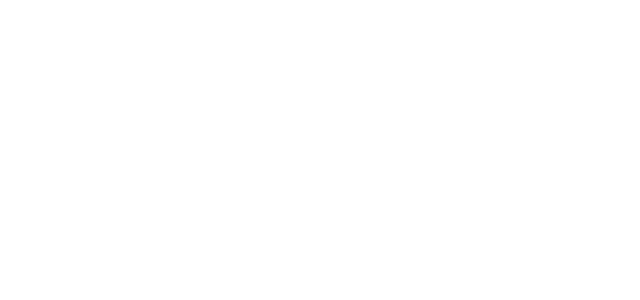
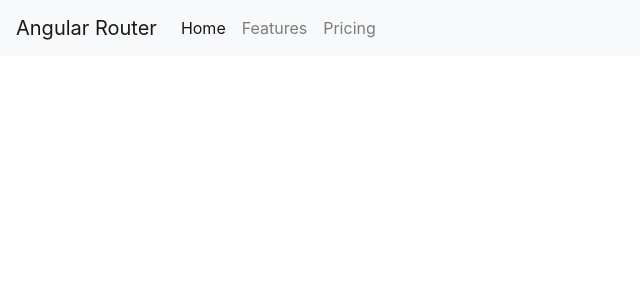
Before and after one commit to SarvM/angular-samples, an Angular app: page / in a window 1280 px wide. Shown: the top 300 px of the page, without its empty margins (0-640 px from the left). Built offline with nearby package versions, Linux system fonts and the light colour scheme.

Commit message:
3 files modified, 6 added

```diff
--- a/src/app/app.component.html
+++ b/src/app/app.component.html
@@ -1,3 +1,4 @@
 <!-- <app-play-pipe></app-play-pipe> -->
 <!-- <app-play-custom-pipe></app-play-custom-pipe> -->
 <!-- <app-pipe-impure></app-pipe-impure> -->
+<app-play-route></app-play-route>
--- a/src/app/app.module.ts
+++ b/src/app/app.module.ts
@@ -9,10 +9,11 @@
 import { ReversePipe } from './play-custom-pipe/reverse.pipe';
 import { PipeImpureComponent } from './pipe-impure/pipe-impure.component';
 import { EducationPipe } from './pipe-impure/education.pipe';
+import { PlayRouteComponent } from './play-route/play-route.component';
 
 @NgModule({
   imports:      [ BrowserModule, FormsModule ],
-  declarations: [ AppComponent, HelloComponent, PlayPipeComponent, PlayCustomPipeComponent, ReversePipe, PipeImpureComponent, EducationPipe ],
+  declarations: [ AppComponent, HelloComponent, PlayPipeComponent, PlayCustomPipeComponent, ReversePipe, PipeImpureComponent, EducationPipe, PlayRouteComponent ],
   bootstrap:    [ AppComponent ]
 })
 export class AppModule { }
--- /dev/null
+++ b/src/app/play-route/play-route.component.html
@@ -0,0 +1,16 @@
+<nav class="navbar navbar-expand-sm navbar-light bg-light">
+  <a class="navbar-brand" href="#">Angular Router</a>
+  <div class="collapse navbar-collapse" id="navbarNav">
+    <ul class="navbar-nav">
+      <li class="nav-item active">
+        <a class="nav-link" href="#">Home <span class="sr-only">(current)</span></a>
+      </li>
+      <li class="nav-item">
+        <a class="nav-link" href="#">Features</a>
+      </li>
+      <li class="nav-item">
+        <a class="nav-link" href="#">Pricing</a>
+      </li>
+    </ul>
+  </div>
+</nav>
--- /dev/null
+++ b/src/app/play-route/play-route.component.ts
@@ -0,0 +1,15 @@
+import { Component, OnInit } from '@angular/core';
+
+@Component({
+  selector: 'app-play-route',
+  templateUrl: './play-route.component.html',
+  styleUrls: ['./play-route.component.css']
+})
+export class PlayRouteComponent implements OnInit {
+
+  constructor() { }
+
+  ngOnInit() {
+  }
+
+}
--- a/src/styles.css
+++ b/src/styles.css
@@ -1 +1,2 @@
 /* Add application styles & imports to this file! */
+@import url('https://stackpath.bootstrapcdn.com/bootstrap/4.3.1/css/bootstrap.min.css');
```
Also changed, not shown: src/app/play-route/play-route-feature.component.ts (added, +12 -0 lines), src/app/play-route/play-route-home.component.ts (added, +12 -0 lines), src/app/play-route/play-route-pricing.component.ts (added, +12 -0 lines), src/app/play-route/play-route.component.css (added).
